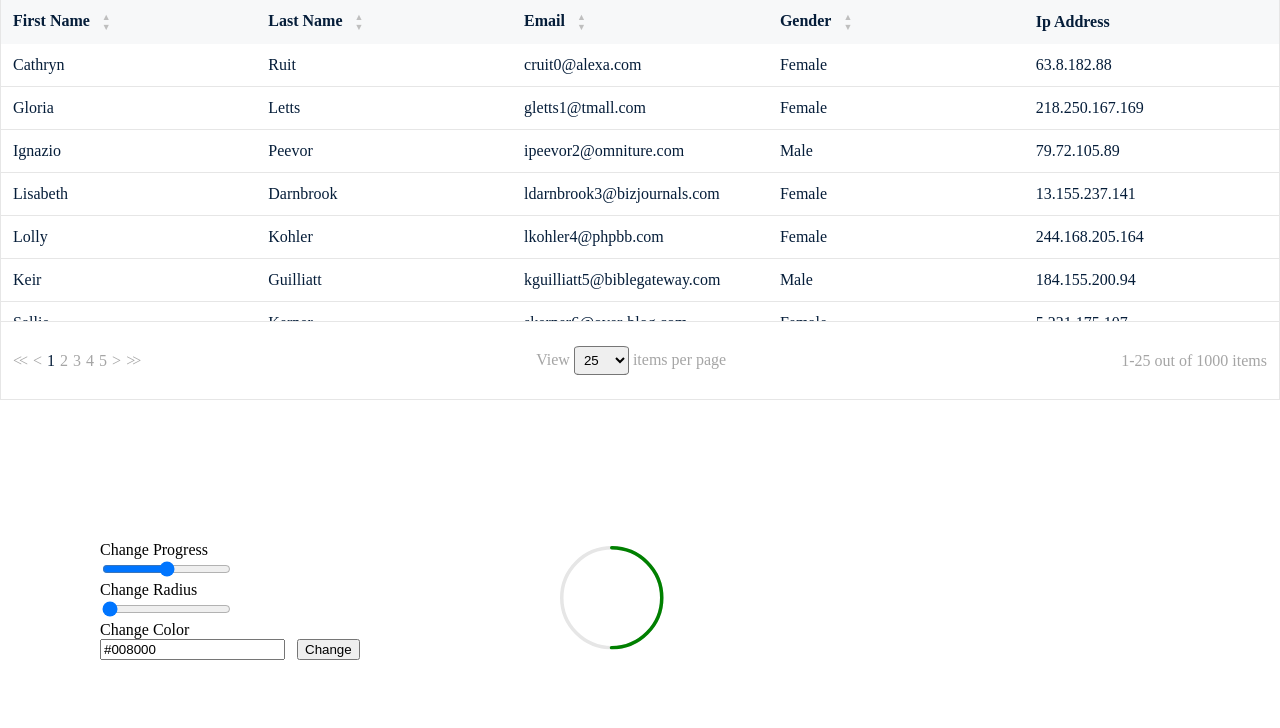
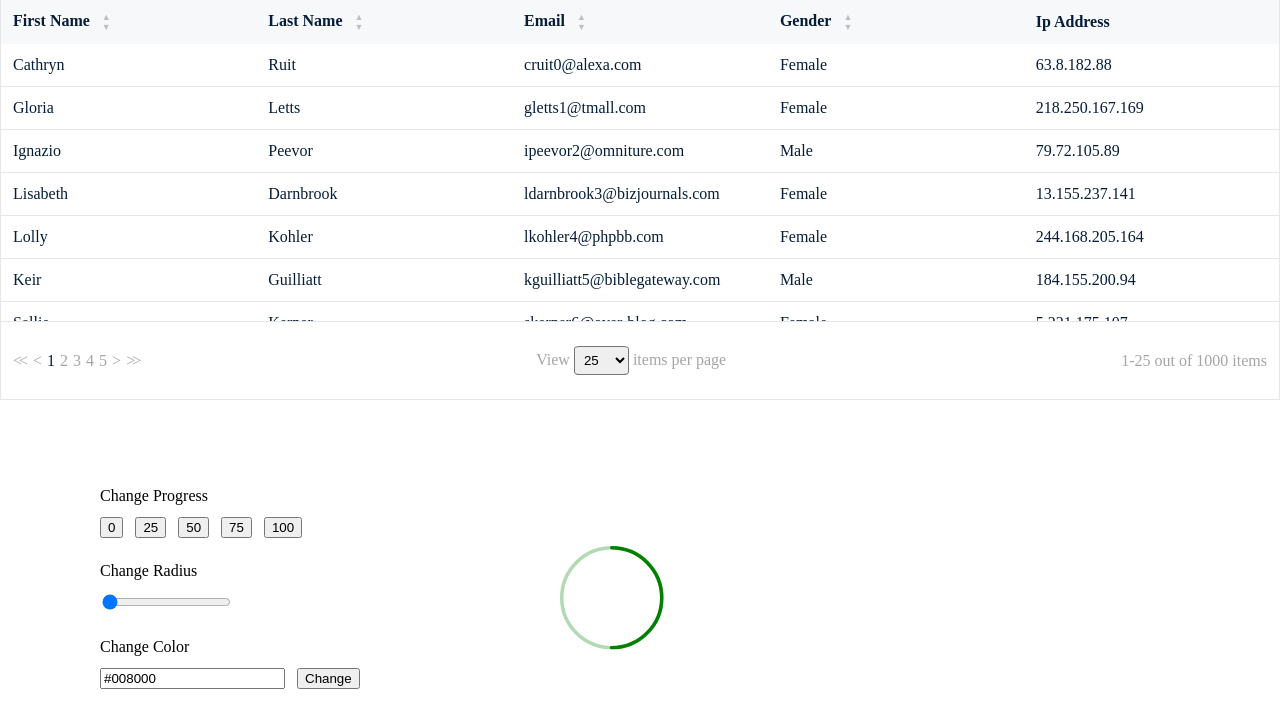
Before and after one commit to caleniuc/angular-components, an Angular app: page / in a window 1280 px wide. Shown: the top 728 px of the page. Built offline with nearby package versions, Linux system fonts and the light colour scheme.

Commit message:
Add progress indicator animation

```diff
--- a/src/app/app.component.css
+++ b/src/app/app.component.css
@@ -25,6 +25,18 @@
     margin-right: 200px;
 }
 
+#progress-controls > div {
+    margin-bottom: 24px;
+}
+
 #color-input {
     margin-right: 12px;
 }
+
+.progress-btn {
+    margin-right: 12px;
+}
+
+.selector-title {
+    margin-bottom: 12px;
+}
--- a/src/app/app.component.html
+++ b/src/app/app.component.html
@@ -13,15 +13,20 @@
   <div id="progress-wrapper">
     <div id="progress-controls">
       <div class="progress-selector">
-        <div>Change Progress</div>
-        <input id="progress-control" type="range" min="0" max="100" value="50" (input)="changeProgress($event)" />
+        <div class="selector-title">Change Progress</div>
+        <button class="progress-btn" (click)="changeProgress(0)">0</button>
+        <button class="progress-btn" (click)="changeProgress(25)">25</button>
+        <button class="progress-btn" (click)="changeProgress(50)">50</button>
+        <button class="progress-btn" (click)="changeProgress(75)">75</button>
+        <button class="progress-btn" (click)="changeProgress(100)">100</button>
+
       </div>
       <div class="radius-selector">
-        <div>Change Radius</div>
+        <div class="selector-title">Change Radius</div>
         <input id="radius-control" type="range" min="50" max="200" value="50" (input)="changeRadius($event)"/>
       </div>
       <div class="color-change">
-        <div>Change Color</div>
+        <div class="selector-title">Change Color</div>
         <div id="color-change-controls">
           <input id="color-input" type="text" placeholder="#008000" value="#008000" />
           <button (click)="changeColor()">Change</button>
--- a/src/app/app.component.ts
+++ b/src/app/app.component.ts
@@ -41,9 +41,8 @@ export class AppComponent {
     this.radius = parseInt(value);
   }
 
-  changeProgress(event) {
-    const {target: {value}} = event;
-    this.progress = parseInt(value);
+  changeProgress(value) {
+    this.progress = value;
   }
 
   onComplete() {
--- a/src/app/grid/grid.component.html
+++ b/src/app/grid/grid.component.html
@@ -5,7 +5,7 @@
                 <th *ngFor="let entry of entries" (click)="entry.sortable && onSort(entry.property)" [class]="entry.sortable ? 'header-sortable' : ''">
                     <div class="header-content">
                         <div>{{ entry.title }}</div>
-                        <div class="sorting-arrows" *ngIf="entry.sortable"><span [class]="isSortActive(entry.property, 0) ? 'active-sort' : ''">▲</span><span [class]="isSortActive(entry.property, 1) ? 'active-sort' : ''">▼</span></div>
+                        <div class="sorting-arrows" *ngIf="entry.sortable"><span [class]="isSortActive(entry.property, 'Ascendent') ? 'active-sort' : ''">▲</span><span [class]="isSortActive(entry.property, 'Descendent') ? 'active-sort' : ''">▼</span></div>
                     </div>
                 </th>
             </tr>
--- a/src/app/grid/grid.component.ts
+++ b/src/app/grid/grid.component.ts
@@ -1,8 +1,8 @@
 import { Component, OnInit, Directive, ContentChildren, Input, Output, EventEmitter, ChangeDetectionStrategy } from '@angular/core';
 
 export enum SortDirection {
-  ASC,
-  DESC
+  ASC = 'Ascendent',
+  DESC = 'Descendent'
 }
 
 @Directive({selector: 't-entry'})
--- a/src/app/progress/progress.component.html
+++ b/src/app/progress/progress.component.html
@@ -1,13 +1,22 @@
 <svg [attr.width]="svgSize" [attr.height]="svgSize" [attr.viewBox]="'0 0 ' + svgSize + ' ' + svgSize" class="progress-indicator">
-    <circle [attr.cx]="svgSize / 2" [attr.cy]="svgSize / 2" [attr.r]="radius" fill="none" stroke="#e6e6e6" [attr.stroke-width]="strokeWidth" />
+    <circle
+        [attr.cx]="svgSize / 2"
+        [attr.cy]="svgSize / 2"
+        [attr.r]="radius"
+        fill="none"
+        [attr.stroke]="color"
+        [attr.stroke-width]="strokeWidth"
+        [attr.stroke-opacity]="0.3"
+    />
     <circle
         class="progress"
+        id="progress"
         [attr.cx]="svgSize / 2"
         [attr.cy]="svgSize / 2"
         [attr.r]="radius"
         [attr.stroke]="color"
         [attr.stroke-width]="strokeWidth"
         [attr.stroke-dasharray]="circumference"
-        [attr.stroke-dashoffset]="getStrokeFill()"
+        [attr.stroke-dashoffset]="strokeDashOffset"
     />
 </svg>
--- a/src/app/progress/progress.component.ts
+++ b/src/app/progress/progress.component.ts
@@ -1,10 +1,14 @@
 import { Component, OnInit, Input, Output, EventEmitter } from '@angular/core';
+
+enum Operator {
+  PLUS = '+',
+  MINUS = '-'
+}
 
 @Component({
   selector: 't-progress',
   templateUrl: './progress.component.html',
   styleUrls: ['./progress.component.css'],
-
 })
 export class ProgressComponent implements OnInit {
   @Input() radius;
@@ -15,6 +19,9 @@ export class ProgressComponent implements OnInit {
   svgSize;
   circumference
   previousProgress;
+  strokeDashOffset;
+  animationInterval;
+  animationProgress;
   constructor() { }
 
   ngOnInit(): void {
@@ -33,11 +40,16 @@ export class ProgressComponent implements OnInit {
       this.strokeWidth = 7/100 * this.radius;
       this.svgSize = this.radius * 2 + this.strokeWidth;
       this.circumference = 2 * Math.PI * this.radius;
+      this.strokeDashOffset = this.getStrokeFill(this.progress);
     }
     if (p) {
       const {previousValue, currentValue} = p;
       this.checkProgress(this.setProgress, currentValue);
       this.checkProgress(this.setPreviousProgress, previousValue);
+
+      if (this.previousProgress !== this.progress) {
+        this.animate(this.previousProgress, this.progress);
+      }
 
       if (previousValue < this.progress && this.progress === 100) {
         this.complete.emit();
@@ -52,6 +64,9 @@ export class ProgressComponent implements OnInit {
     else if (value > 100) {
       setValue(100);
     }
+    else {
+      setValue(value);
+    }
   }
 
   setProgress = (value) => {
@@ -62,8 +77,43 @@ export class ProgressComponent implements OnInit {
     this.previousProgress = value;
   }
 
-  getStrokeFill() {
-    return this.circumference * (1 - this.progress / 100);
+  animate(from, to) {
+    let operator;
+
+    if (this.animationInterval) {
+      clearInterval(this.animationInterval);
+    }
+    else {
+      this.animationProgress = from;
+    }
+
+    if (this.animationProgress < to) {
+      operator = Operator.PLUS;
+    }
+    else {
+      operator = Operator.MINUS;
+    }
+
+    this.animationInterval  = setInterval(() => {
+      if (operator === Operator.PLUS) {
+        this.animationProgress++;
+      }
+      else {
+        this.animationProgress--;
+      }
+
+      if ((operator === Operator.PLUS && this.animationProgress > to) || (operator === Operator.MINUS && this.animationProgress < to)) {
+        this.animationProgress = to;
+        clearInterval(this.animationInterval);
+        this.animationInterval = undefined;
+      }
+
+      this.strokeDashOffset = this.getStrokeFill(this.animationProgress);
+    }, 25)
+  }
+
+  getStrokeFill(progress) {
+    return this.circumference * (1 - progress / 100);
   }
 
 }
```
